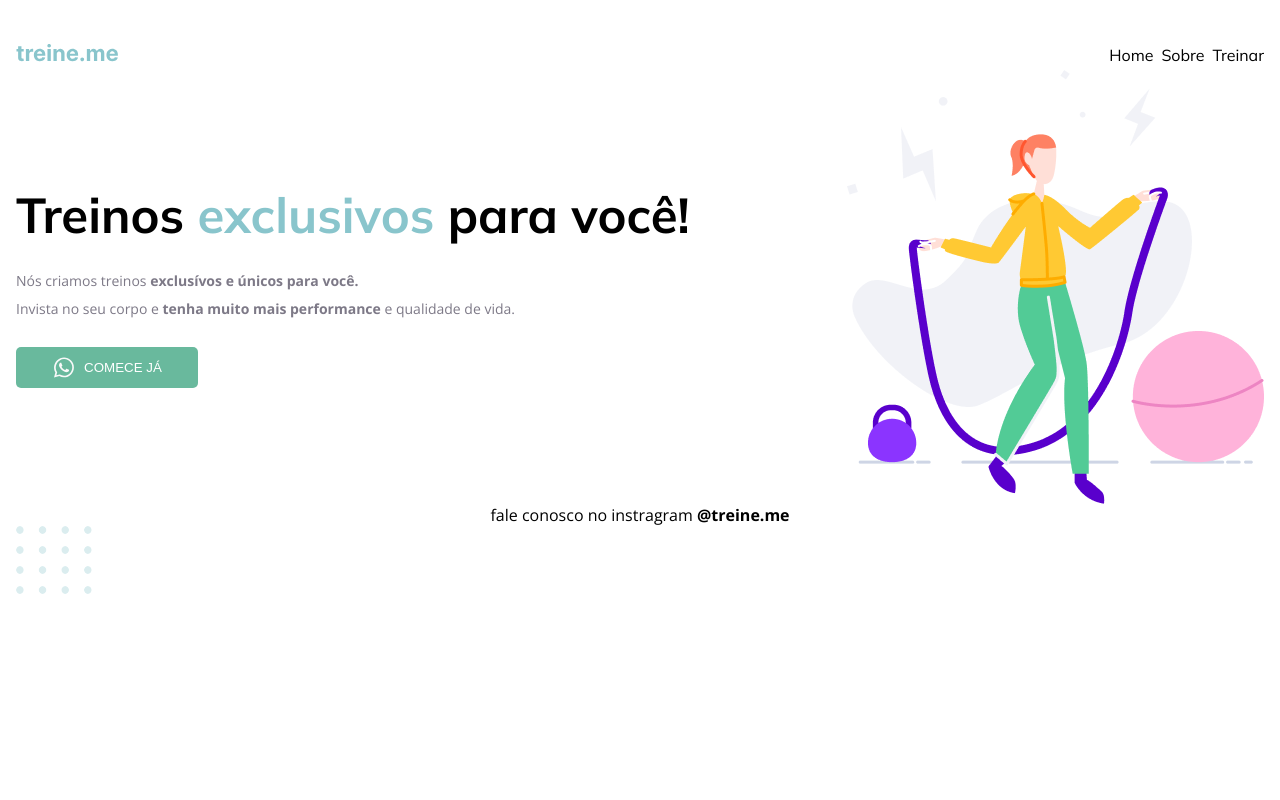
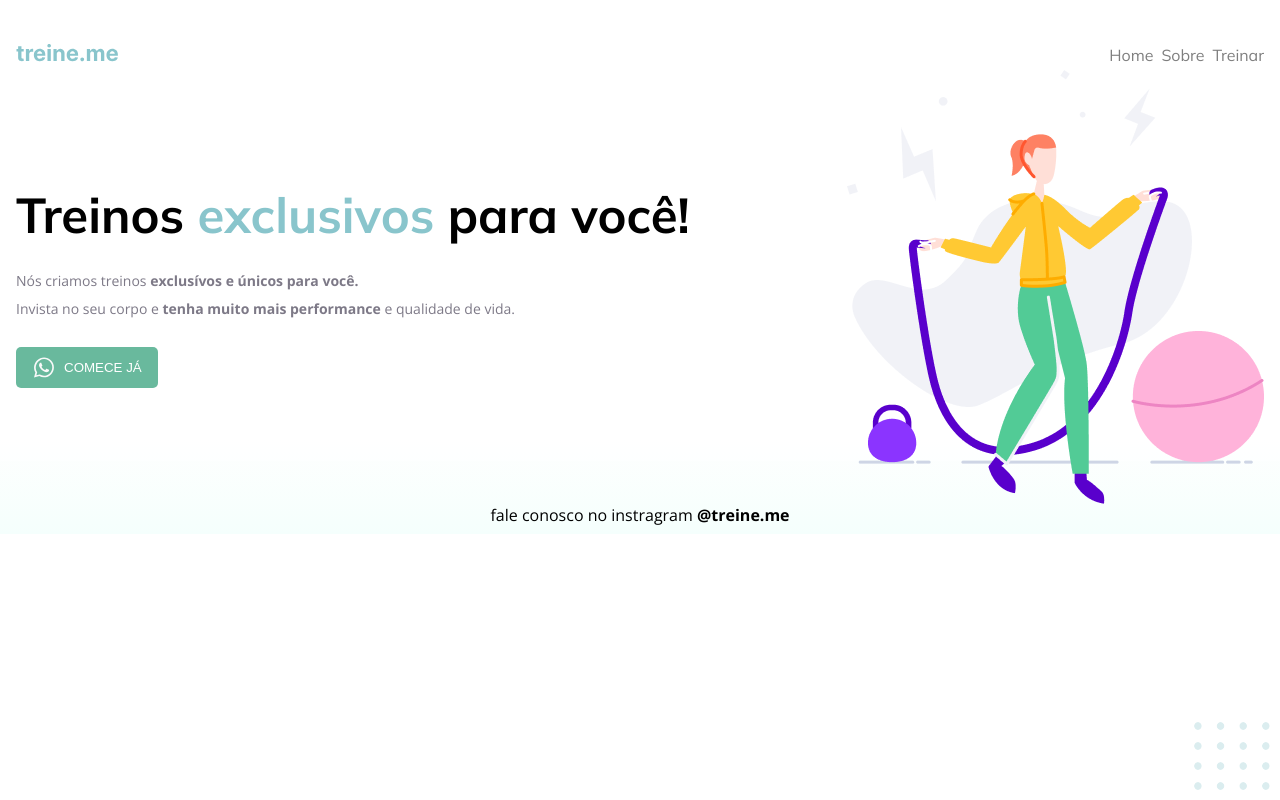
Before and after one commit to GomidesTs/trainings, a plain HTML site: page index.html in a window 1280 px wide. Drawn offline with nearby package versions, Linux system fonts and the light colour scheme; files that its build step writes are made by us from their sources.

Commit message:
feat: positioning dots in application, changing non-screen element size

```diff
--- a/index.html
+++ b/index.html
@@ -43,7 +43,7 @@
                 <a href="https://instagram.com/gomides.ts">@treine.me</a>
             </div>
         </footer>
-        <img src="src/svg/balls.svg" alt="Bolinhas verdes no canto direito da página">
+        <img id="balls" src="src/svg/balls.svg" alt="Bolinhas verdes no canto direito da página">
     </div>
 </body>
 
--- a/src/css/style.scss
+++ b/src/css/style.scss
@@ -15,6 +15,7 @@ html {
 body {
     width: 100%;
     font-family: "Open Sans", sans-serif;
+    background: linear-gradient(180deg, rgba(227, 255, 248, 0) 82.08%, rgba(227, 255, 248, 0.38) 100%);
 
     &::-webkit-scrollbar {
         display: none;
@@ -34,6 +35,7 @@ nav {
 
 li {
     list-style: none;
+    opacity: .5;
 }
 
 span {
@@ -43,13 +45,11 @@ span {
 button {
     background-color: #69b99d;
     border: none;
-    width: 100%;
     cursor: pointer;
     color: #ffffff;
     text-transform: uppercase;
     border-radius: 5px;
     transition: 1s ease;
-    max-width: 182px;
 
     &:hover {
         transform: scale(1.02);
@@ -113,8 +113,18 @@ footer {
     font-family: "Mulish", sans-serif;
 }
 
+#balls {
+    position: absolute;
+    right: 0;
+    bottom: 0;
+}
+
 @media screen and (max-width: 960px) {
     .flex {
         flex-direction: column;
     }
+
+    #balls {
+        display: none;
+    }
 }
```
